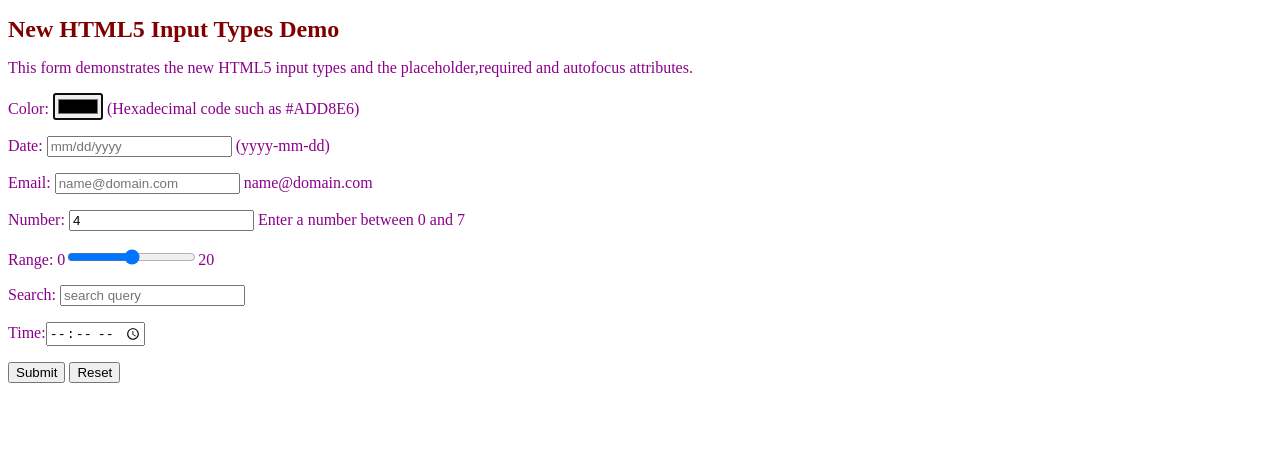
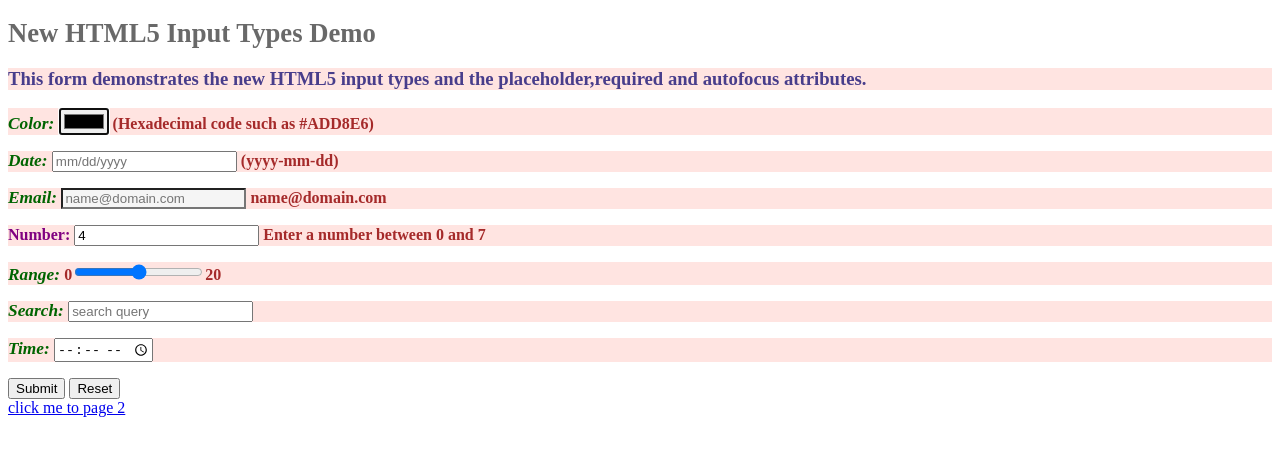
Before and after one commit to Fanny02Hou/Fanny02Hou.github.io, a plain HTML site: page Lab2/Lab2.html in a window 1280 px wide. Drawn offline with Linux system fonts and the light colour scheme.

Commit message:
1124Lab2

```diff
--- a/Lab2/Lab2.html
+++ b/Lab2/Lab2.html
@@ -5,38 +5,59 @@
 	<meta name="viewport" content="width=device-width, initial-scale=1">
 	<style>
 		h1{
-			color: maroon;
-			font-size:18pt;
-			font-weight:bold;
-			font:fantasy ;
+			color: dimgray;
+			font-size:20pt;
+			font-weight:900;
 		}
 		p{
-			color: darkmagenta;
+			color: brown;
 			font-size:12pt;
-			font-weight:normal;
-			font:arial ;
+			font-weight:600;
+			background-color: mistyrose;
+		}
+		#email{
+			background-color:whitesmoke;
+		}
+		.intro{
+			font-weight:700;
+			font-size:14pt;
+			color:darkslateblue;
+		}
+		em{
+			color:darkgreen;
+			font-size:13pt;
+		}
+		.extra em{
+			color: inherit;
+		}
+		h1 strong{
+			font:italic ;
+		}
+		p,strong{
+			font:ariel;
 		}
 	</style>
-	<title>Lab2</title>
-		<h1>New HTML5 Input Types Demo</h1>
-		<p>This form demonstrates the new HTML5 input types and the placeholder,required and autofocus attributes.</p>
-		<p>Color:
-			<input type="color" autofocus/>
-			(Hexadecimal code such as #ADD8E6)
-		</p>
-		<p>Date:
-			<input type="text" placeholder="mm/dd/yyyy">
-		(yyyy-mm-dd)</p>
-		<p>Email: <input type="email" name="email" placeholder="name@domain.com"> name@domain.com</p>
-		<p>Number: <input min="0" max="7" value="4"> Enter a number between 0 and 7</p>
-		<p>Range: 0<input type="range" id="vol" name="vol" min="0" max="20">20</p>
-		<p>Search: <input placeholder="search query"></p>
-		<p>Time:<input type = "time"></p>
-		<input type="submit">
-		<input type="reset">
+
 
 </head>
 <body>
-
+	<title>Lab2</title>
+		<h1><strong>New HTML5 Input Types Demo</strong></h1>
+		<p class="intro">This form demonstrates the new HTML5 input types and the placeholder,required and autofocus attributes.</p>
+		<p><em>Color: </em>
+			<input type="color" autofocus/>
+			(Hexadecimal code such as #ADD8E6)</em>
+		</p>
+		<p><em>Date: </em>
+			<input type="text" placeholder="mm/dd/yyyy">
+		(yyyy-mm-dd)</p>
+		<p><em>Email: </em><input type="email" id="email" name="email" placeholder="name@domain.com"> name@domain.com</p>
+		<p><strong style="color:purple;">Number: </strong><input min="0" max="7" value="4" > Enter a number between 0 and 7</p>
+		<p><em>Range: </em>0<input type="range" min="0" max="20">20</p>
+		<p><em>Search: </em><input placeholder="search query"></p>
+		<p><em>Time: </em><input type = "time"></p>
+		<input type="submit">
+		<input type="reset">
+		<div><a href = "Lab2-2.html">click me to page 2</a></div>
 </body>
 </html>
```
Also changed, not shown: Lab2/Lab2-2.html (added, +91 -0 lines).
